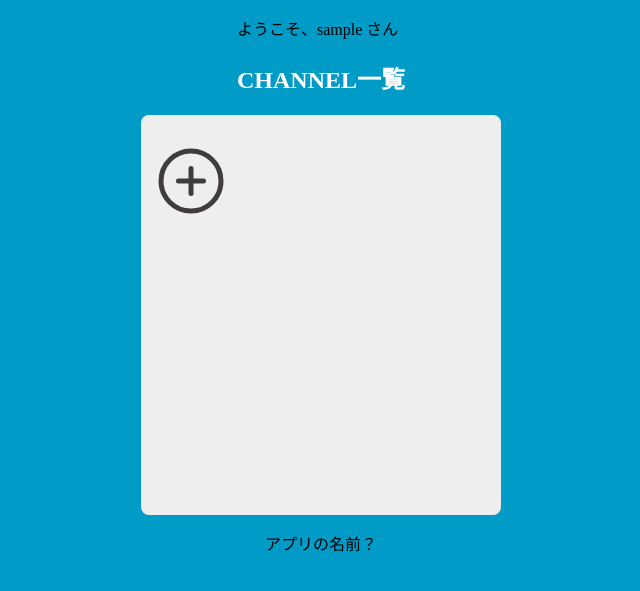
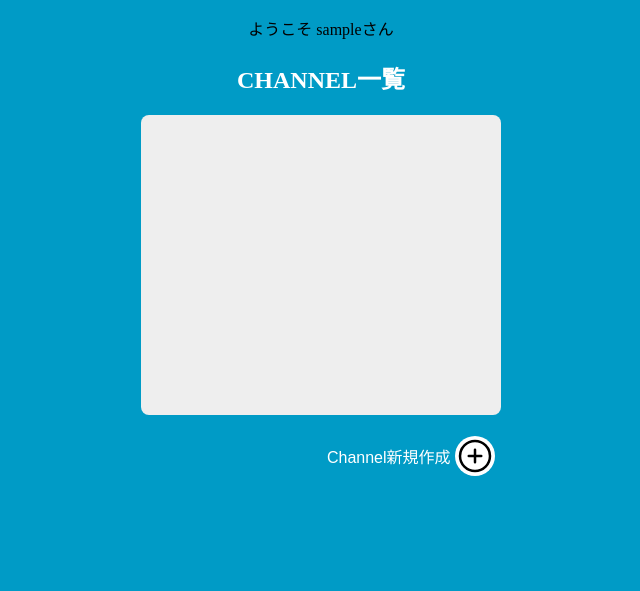
Before and after one commit to ChatApp-J/Jteam2, a Flask app: template ChatApp/templates/top/channels.html in a window 1280 px wide. Shown: the part 59-650 px from the top of the page, without its empty margins (319-959 px from the left). Run offline with Flask 2, Linux system fonts and the light colour scheme; the template is opened without the code that fills it: most values are stand-ins (such as "Sample title", 1, 10 or a date in 2020).

Commit message:
channel一覧の更新

```diff
--- a/ChatApp/app.py
+++ b/ChatApp/app.py
@@ -99,7 +99,7 @@ def login_process():
             #入力されたパッシュ化されたpasswordとデータベースに登録されているそのユーザーのハッシュ化済みパスワードが一致しなければ
             if password != user["password"]:
                 #パスワードが間違っています！と表示
-                flash('パスワードが間違っています！')
+                flash('パスワードが間違っています。')
                 return redirect(url_for('login_view'))
             else:
                 #パスワードが一致すれば、このuserのidをセッションに一時保存する
--- a/ChatApp/static/CSS/top.css
+++ b/ChatApp/static/CSS/top.css
@@ -98,19 +98,18 @@ h2{
 }
 #channels-list{
     width: 360px;
-    height: 400px;
+    min-height: 300px;
+    max-height: 400px;
     border-radius: 8px;
     background-color: #eee;
+    overflow-y: scroll;
     /* padding:8px; */
 }
 .channel-box{
     display: flex;
     flex-direction: column;
 }
-#create_channel-button{
-    margin: 10px;
-    font-size: 80px;
-}
+
 .channel-description-tooltip{
     margin: 8px;
 }
@@ -132,6 +131,7 @@ h2{
     width: 40px;
     border: none;
 }
+
 .delete_channel-button{
     width: 40px;
     border: none;
@@ -139,3 +139,52 @@ h2{
 ion-icon{
     font-size: 32px;
 }
+
+#footer{
+    width: 360px;
+    display: flex;
+    flex-direction: column;
+    margin-top: 20px;
+    align-items: flex-end;
+}
+
+.create_channel-btn{
+    background-color: #009bc6;
+    color: white;
+    border: none;
+    font-size: 16px;
+}
+
+.create_channel-btn ion-icon {
+    font-size: 2.5em;
+    vertical-align: -13px;
+    color: black;
+    border-radius: 50%;
+    background-color: white;
+}
+.create_channel-btn:hover{cursor: pointer;}
+
+.update_channel-button:hover{cursor: pointer;}
+
+.delete_channel-button:hover{cursor: pointer;}
+
+.flashes{
+  animation-name: flashin_out;
+  animation-duration: 3s;
+}
+
+@keyframes flashin_out{
+  0%{
+    opacity: 0;
+  }
+  50%{
+    opacity: 1;
+  }
+  100%{
+    opacity: 0;
+  }
+}
+
+.channel-user{
+    text-align: center;
+}
--- a/ChatApp/static/js/channels_list.js
+++ b/ChatApp/static/js/channels_list.js
@@ -104,12 +104,6 @@ const createChannelsList = () => {
 
 
   });
-    // チャンネル追加ボタンを付け加える
-    const createChannelButton = document.createElement("ion-icon");
-    createChannelButton.id = "create_channel-button";
-    createChannelButton.name = "add-circle-outline";
-    createChannelButton.style = "color: #403C3C";
-    ul.appendChild(createChannelButton);
 };
 //initは変数、{}内に初期化したときに実行する処理を書く
 //ここではcreateChannelListでまとめた全ての処理と先頭のでimportしたファイルを読み込んでいる
--- a/ChatApp/templates/top/channels.html
+++ b/ChatApp/templates/top/channels.html
@@ -17,7 +17,7 @@
 {% block main %}
     {% with messages = get_flashed_messages() %}
       {% if messages %}
-        <ul class="flashes">
+        <ul class="flashes" id="flash-message">
         {% for message in messages %}
           <li>{{ message }}</li>
         {% endfor %}
@@ -26,7 +26,7 @@
     {% endwith %}
 <div class="main-container">
   <div class="channel-title">
-    <p class="channel-user">ようこそ、{{ nickname }} さん</p>
+    <p class="channel-user">ようこそ {{ nickname }}さん</p>
     <h2>CHANNEL一覧</h2>
   </div>
 
@@ -35,7 +35,10 @@
   </div>
 
   <div id="footer">
-    <p id="footer-text">アプリの名前？</p>
+    <button type="button" id="create_channel-button" class="create_channel-btn">
+      Channel新規作成
+      <ion-icon name="add-circle-outline"></ion-icon>
+    </button>
   </div>
   {% include 'top/modal/create_channel.html' %}
   {% include 'top/modal/update_channel.html' %}
@@ -53,4 +56,10 @@
   src="{{url_for('static',filename='js/channels_list.js')}}"
   type="module"
 ></script>
+<script>
+  const element = document.getElementById("flash-message");
+  setTimeout(() => {
+      element.style.display = "none";
+  }, 3000);
+</script>
 {% endblock %}
```
Also changed, not shown: ChatApp/templates/top/login.html (+9 -1 lines), ChatApp/templates/top/signup.html (+9 -3 lines), ChatApp/static/uploads/3f9548919e434911a8fc8257ab81d51c_sea_turtle_.jpg (added), ChatApp/static/uploads/7b88a034711a40f5a3985285b98546b4_sea_turtle_.jpg (added), ChatApp/static/uploads/c684f87ed70e473592646d06d40514a8_sea_turtle_.jpg (added), 1 other file.
